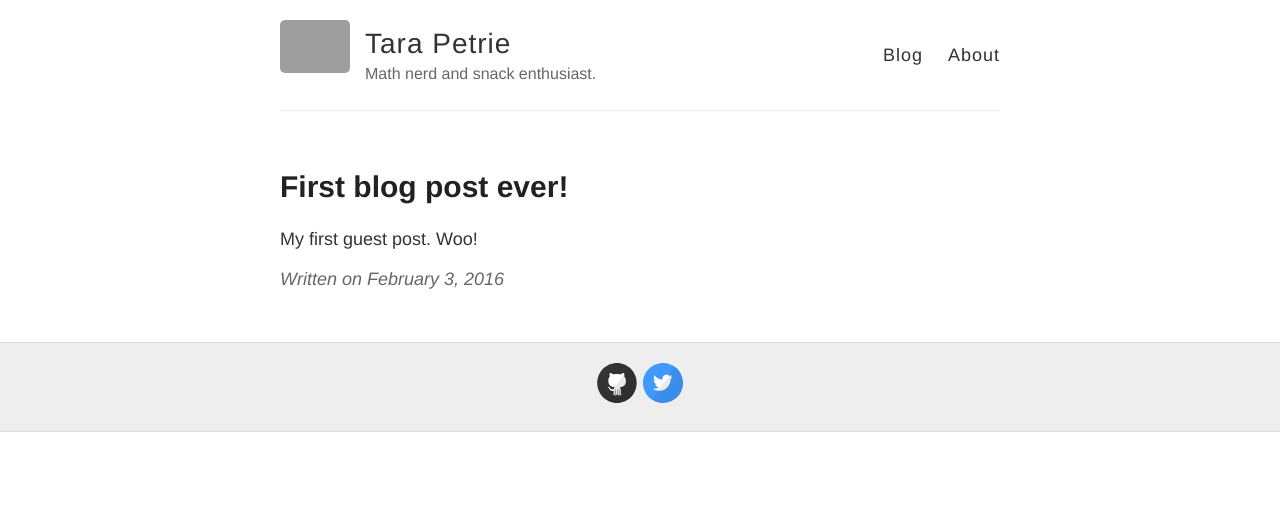
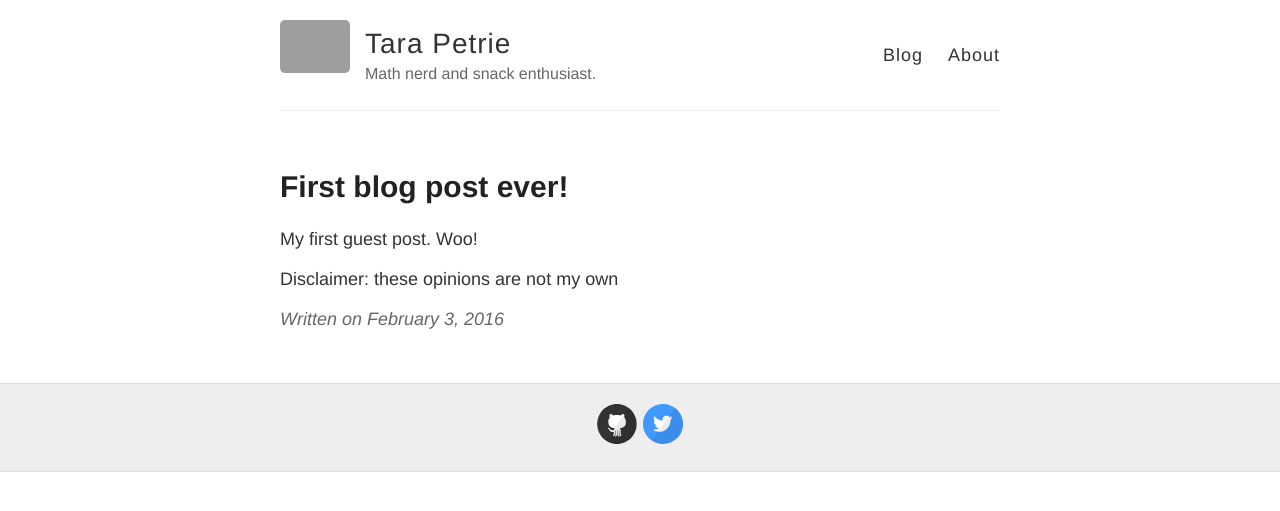
Before and after one commit to Tara-Petrie/Tara-Petrie.github.io, a Jekyll site: the page built from _posts/2016-02-03-guest-post.md, in a window 1280 px wide. Shown: the top 511 px of the page. Built offline with Jekyll 4.4.1, drawn with Linux system fonts in a browser that asks for light colours; grey boxes are pictures that could not be loaded.

Commit message:
Disclaimer

```diff
--- a/_posts/2016-02-03-guest-post.md
+++ b/_posts/2016-02-03-guest-post.md
@@ -4,3 +4,5 @@ title: First blog post ever!
 ---
 
 My first guest post. Woo!
+
+Disclaimer: these opinions are not my own
```
